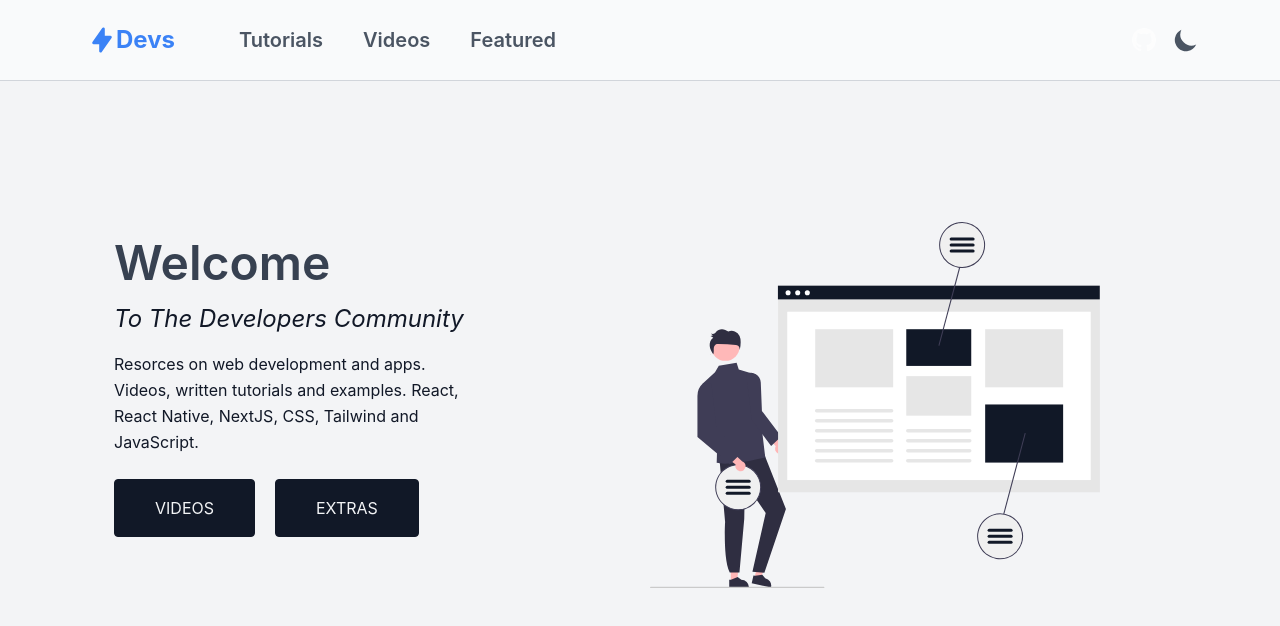
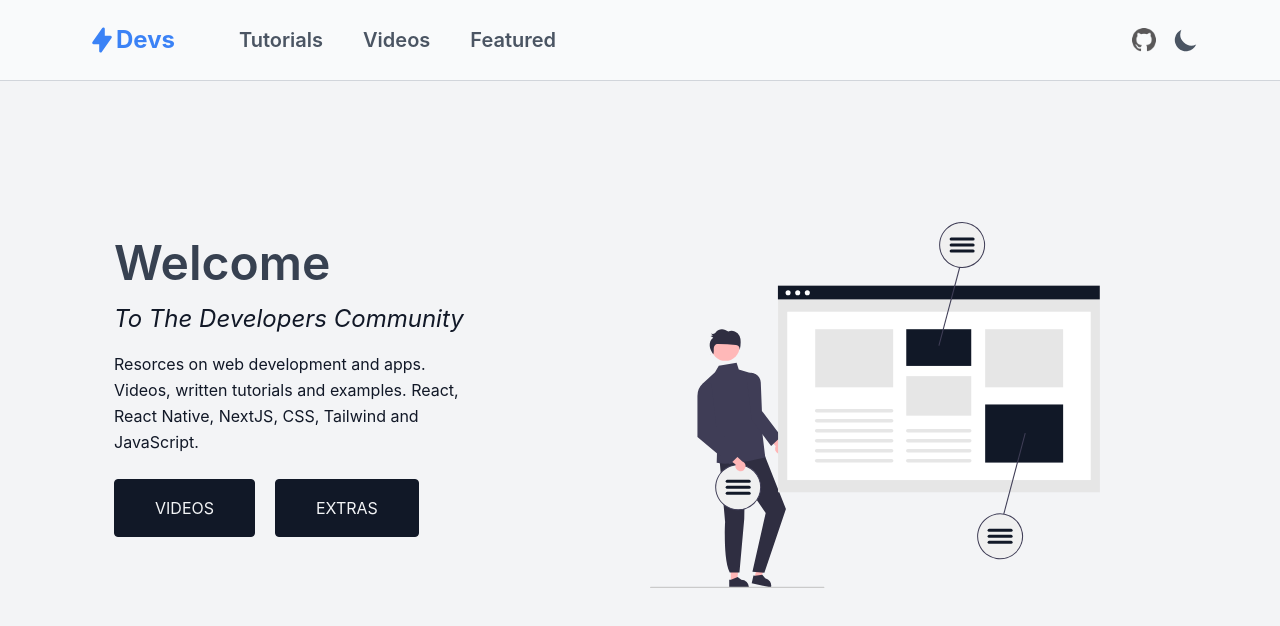
Before and after one commit to brianartea/responsive-website-clerk-light-dark, a Next.js app: page / in a window 1280 px wide. Shown: the top 626 px of the page. Built offline with nearby package versions, Linux system fonts and the light colour scheme.

Commit message:
Added lightmode github repo graphic

```diff
--- a/components/Navbar.js
+++ b/components/Navbar.js
@@ -17,6 +17,7 @@ function Navbar() {
   const { systemTheme, theme, setTheme } = useTheme();
   const [mounted, setMounted] = useState(false);
   const router = useRouter();
+  const currentTheme = theme === "system" ? systemTheme : theme;
 
   useEffect(() => {
     setMounted(true);
@@ -94,6 +95,7 @@ function Navbar() {
               <MenuIcon className="md:hidden w-7 h-7 ml-4 text-gray-700 hover:text-black dark:text-gray-400 dark:hover:text-gray-100" />
               {isComponentVisible && <MobileNavbar />}
             </button>
+            {currentTheme === "dark" ? (
               <Link href="https://github.com/brianartea/responsive-website-clerk-light-dark">
                 <a className="mt-[6px]" target="_blank">
                   <Image
@@ -105,6 +107,19 @@ function Navbar() {
                   />
                 </a>
               </Link>
+            ) : (
+              <Link href="https://github.com/brianartea/responsive-website-clerk-light-dark">
+                <a className="mt-[6px]" target="_blank">
+                  <Image
+                    className="lg:mr-10 mr-3 lg:ml-10 cursor-pointer opacity-70 hover:opacity-100"
+                    src="/GitHub-Mark-32px.png"
+                    alt="GitHub Logo"
+                    width={24}
+                    height={24}
+                  />
+                </a>
+              </Link>
+            )}
             {renderThemeChanger()}
           </div>
         </div>
--- a/components/Post.js
+++ b/components/Post.js
@@ -3,7 +3,7 @@ import Link from "next/link";
 export default function Post({ post }) {
   return (
     <div className="max-w-2xl rounded-md mr-3 ml-3 p-5 border-2 border-gray-400 dark:bg-gray-900 mb-8 dark:border-2 dark:border-gray-600 dark:hover:border-gray-400 transform transition-all hover:scale-105">
-      <Link href={`/tutorials/${post.slug}`}>
+      <Link href={`/tutorials/${post.slug}`} passHref>
         <a>
           <img
             src={post.frontmatter.cover_image}
@@ -12,25 +12,25 @@ export default function Post({ post }) {
           />
         </a>
       </Link>
-      <Link href={`/tutorials/${post.slug}`}>
+      <Link href={`/tutorials/${post.slug}`} passHref>
         <a>
           <div className="dark:text-gray-400 text-sm px-5 py-1">
             Posted on {post.frontmatter.date}
           </div>
         </a>
       </Link>
-      <Link href={`/tutorials/${post.slug}`}>
+      <Link href={`/tutorials/${post.slug}`} passHref>
         <a>
           <h3 className="text-xl font-bold">{post.frontmatter.title}</h3>
         </a>
       </Link>
-      <Link href={`/tutorials/${post.slug}`}>
+      <Link href={`/tutorials/${post.slug}`} passHref>
         <a>
           <p className="leading-6">{post.frontmatter.excerpt}</p>
         </a>
       </Link>
 
-      <Link href={`/tutorials/${post.slug}`}>
+      <Link href={`/tutorials/${post.slug}`} passHref>
         <a aria-label={`Read ${post.frontmatter.title}`} className="btn">
           Read More
         </a>
--- /dev/null
+++ b/pages/clipboard.js
@@ -0,0 +1,33 @@
+import React, { useRef, useState } from "react";
+
+export default function CopyExample() {
+  const [copySuccess, setCopySuccess] = useState("");
+  const textAreaRef = useRef(null);
+
+  function copyToClipboard(e) {
+    textAreaRef.current.select();
+    document.execCommand("copy");
+    // This is just personal preference.
+    // I prefer to not show the the whole text area selected.
+    e.target.focus();
+    setCopySuccess("Copied!");
+  }
+
+  return (
+    <div>
+      {
+        /* Logical shortcut for only displaying the
+          button if the copy command exists */
+        document.queryCommandSupported("copy") && (
+          <div>
+            <button onClick={copyToClipboard}>Copy</button>
+            {copySuccess}
+          </div>
+        )
+      }
+      <form>
+        <textarea ref={textAreaRef} value="Some text to copy" />
+      </form>
+    </div>
+  );
+}
```
Also changed, not shown: public/GitHub-Mark-32px.png (added). Lines whose indentation alone changed are shown as unchanged.
